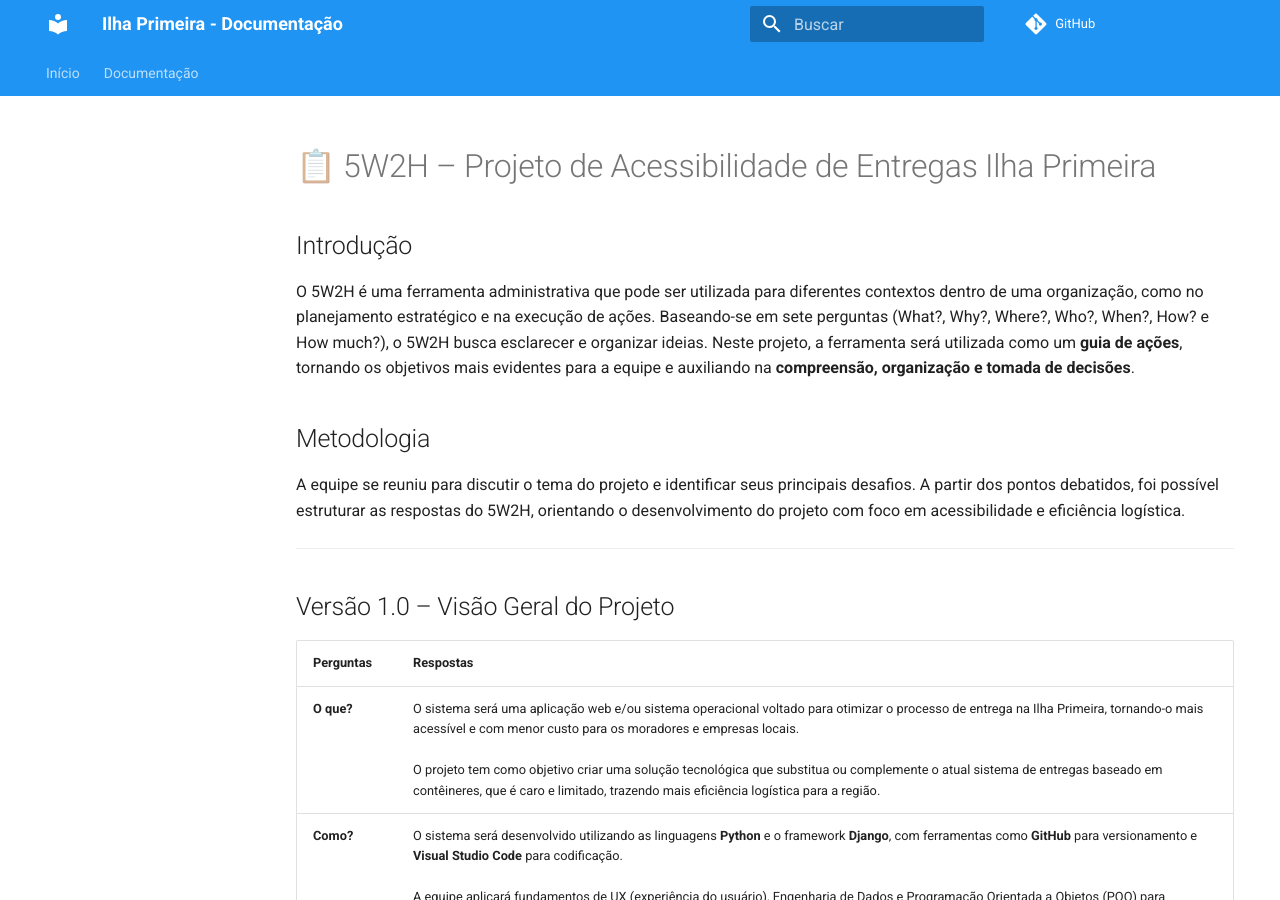
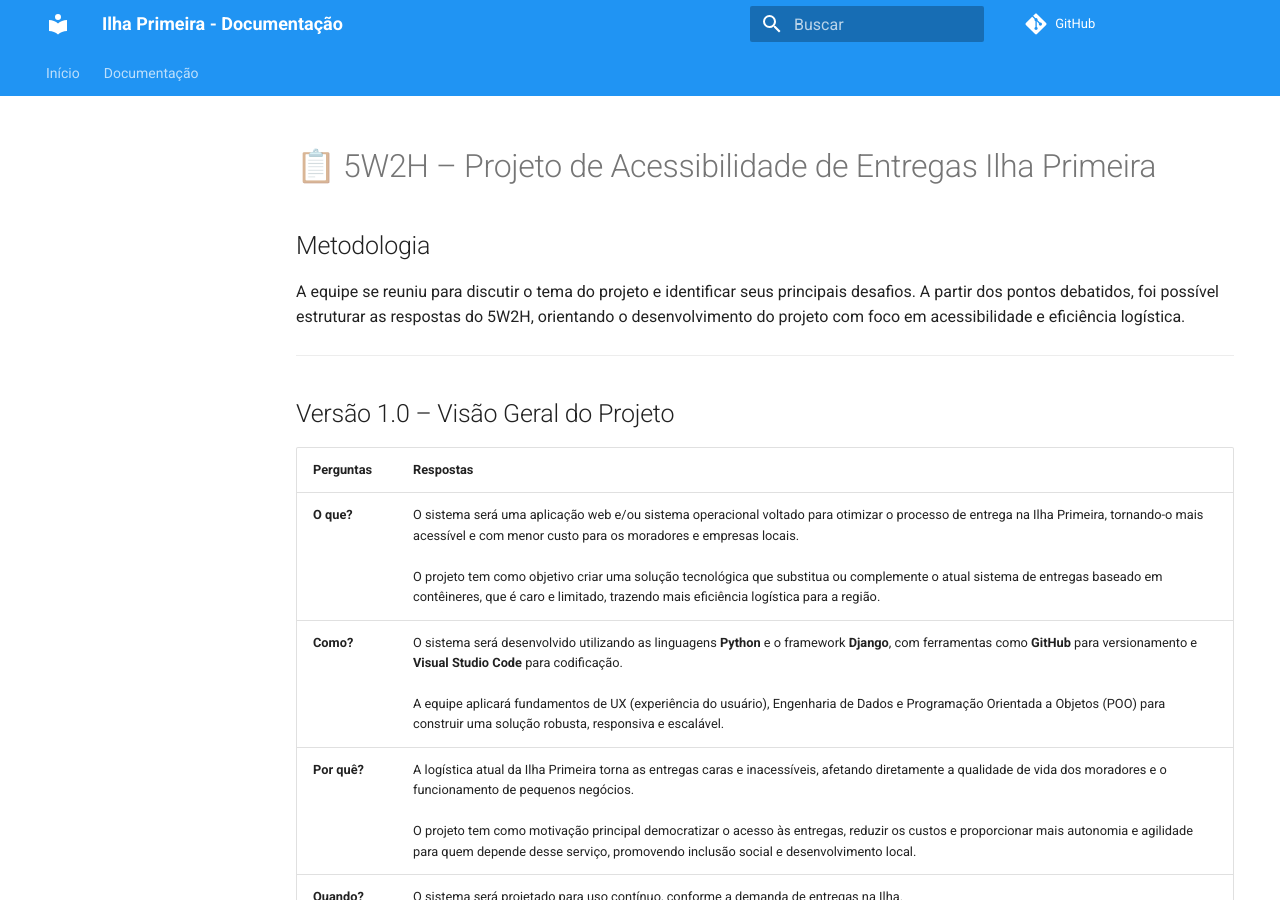
Before and after one commit to Projetos-de-Extensao/PBE_25.1_8001_IV_SkyDrop, an MkDocs documentation site: the page built from docs/base/5w2h.md, in a window 1280 px wide and 900 px high. Built offline with MkDocs 1.6.1 and Material for MkDocs 9.7.7, drawn with Linux system fonts in a browser that asks for light colours; comment, search, counter and statistics services are not loaded; some of the changed text lies outside the part shown.

Commit message:
Update 5w2h.md

```diff
--- a/docs/base/5w2h.md
+++ b/docs/base/5w2h.md
@@ -1,7 +1,4 @@
 # 📋 5W2H – Projeto de Acessibilidade de Entregas Ilha Primeira
-
-## Introdução
-O 5W2H é uma ferramenta administrativa que pode ser utilizada para diferentes contextos dentro de uma organização, como no planejamento estratégico e na execução de ações. Baseando-se em sete perguntas (What?, Why?, Where?, Who?, When?, How? e How much?), o 5W2H busca esclarecer e organizar ideias. Neste projeto, a ferramenta será utilizada como um **guia de ações**, tornando os objetivos mais evidentes para a equipe e auxiliando na **compreensão, organização e tomada de decisões**.
 
 ## Metodologia
 A equipe se reuniu para discutir o tema do projeto e identificar seus principais desafios. A partir dos pontos debatidos, foi possível estruturar as respostas do 5W2H, orientando o desenvolvimento do projeto com foco em acessibilidade e eficiência logística.
@@ -22,11 +19,6 @@
 
 ---
 
-## Conclusão
-O 5W2H mostrou-se uma técnica simples, clara e extremamente útil para a organização das ideias do grupo. A aplicação dessa ferramenta permitiu maior entendimento sobre o escopo do projeto, as responsabilidades de cada membro, a motivação por trás da proposta e os caminhos práticos para sua execução.
-
----
-
 ## Referências Bibliográficas
 -
 
```
